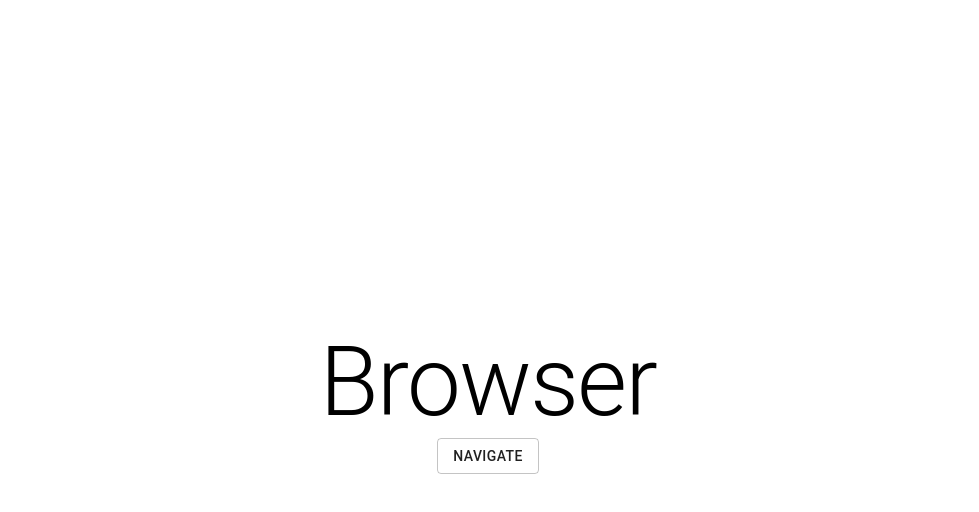
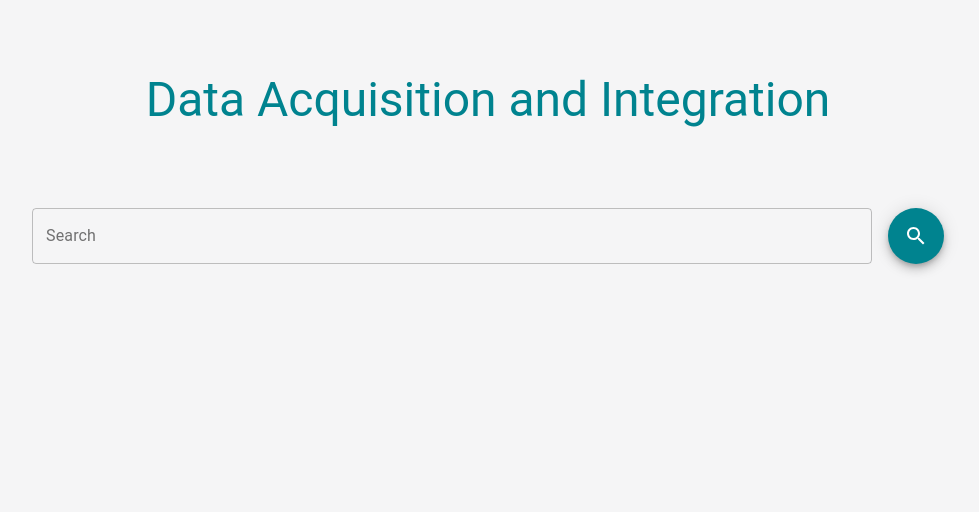
Before and after one commit to DauteRR/BrowserClient, a React (Create React App) app: page / in a window 1280 px wide. Shown: the top 512 px of the page, without its empty margins (152-1131 px from the left). Built offline with nearby package versions, Linux system fonts and the light colour scheme.

Commit message:
Feat: Main layout

```diff
--- a/package.json
+++ b/package.json
@@ -12,10 +12,13 @@
     "@types/node": "^12.0.0",
     "@types/react": "^16.9.0",
     "@types/react-dom": "^16.9.0",
+    "@types/yup": "^0.26.29",
+    "formik": "^2.1.3",
     "react": "^16.12.0",
     "react-dom": "^16.12.0",
     "react-scripts": "3.3.0",
-    "typescript": "~3.7.2"
+    "typescript": "~3.7.2",
+    "yup": "^0.28.1"
   },
   "scripts": {
     "start": "react-scripts start",
--- a/src/Components/App/index.tsx
+++ b/src/Components/App/index.tsx
@@ -1,6 +1,14 @@
 import React from 'react';
 import { makeStyles, createStyles, Theme } from '@material-ui/core/styles';
-import { Typography, Button } from '@material-ui/core';
+import { createMuiTheme, ThemeProvider } from '@material-ui/core';
+import Header from '../Header';
+
+const theme = createMuiTheme({
+  palette: {
+    primary: { main: '#00838f', light: '#4fb3bf', dark: '#005662' },
+    secondary: { main: '#80deea', light: '#b2ffff', dark: '#4bacb8' }
+  }
+});
 
 const useStyles = makeStyles((theme: Theme) =>
   createStyles({
@@ -10,19 +18,27 @@ const useStyles = makeStyles((theme: Theme) =>
       display: 'flex',
       flexDirection: 'column',
       alignItems: 'center',
-      justifyContent: 'center'
+      backgroundColor: '#f5f5f6'
     }
   })
 );
 
 const App: React.FC = () => {
   const classes = useStyles();
+
   return (
     <div className={classes.app}>
-      <Typography variant='h1'>Browser</Typography>
-      <Button variant='outlined'>Navigate</Button>
+      <Header />
     </div>
   );
 };
 
-export default App;
+const WrappedApp: React.FC = () => {
+  return (
+    <ThemeProvider theme={theme}>
+      <App />
+    </ThemeProvider>
+  );
+};
+
+export default WrappedApp;
--- /dev/null
+++ b/src/Components/Form/SearchForm.schema.ts
@@ -0,0 +1,9 @@
+import * as yup from 'yup';
+
+export interface ISearchForm {
+  text: string;
+}
+
+export const searchFormSchema = yup.object().shape<ISearchForm>({
+  text: yup.string()
+});
--- /dev/null
+++ b/src/Components/Form/index.tsx
@@ -0,0 +1,76 @@
+import React, { useCallback } from 'react';
+import { makeStyles, createStyles, Theme } from '@material-ui/core/styles';
+import { TextField, Container, Paper, Fab } from '@material-ui/core';
+import Icon from '@material-ui/icons/Search';
+import { useFormik } from 'formik';
+import { searchFormSchema } from './SearchForm.schema';
+
+const useStyles = makeStyles((theme: Theme) =>
+  createStyles({
+    form: {
+      margin: 'auto',
+      display: 'flex',
+      justifyContent: 'center'
+    },
+    separator: {
+      padding: theme.spacing(1),
+      width: '0px',
+      [theme.breakpoints.down('sm')]: {
+        padding: theme.spacing(0.5)
+      }
+    },
+    textField: {
+      flexGrow: 1
+    }
+  })
+);
+
+const Form: React.FC = () => {
+  const classes = useStyles();
+
+  const onClickCallback = useCallback(text => {
+    const url = 'http://localhost:3001/search';
+    const options = {
+      method: 'POST',
+      headers: {
+        Accept: 'application/json',
+        'Content-Type': 'application/json'
+      },
+      body: JSON.stringify({ text })
+    };
+
+    return fetch(url, options);
+  }, []);
+
+  const { handleSubmit, handleChange } = useFormik({
+    initialValues: {
+      text: ''
+    },
+    validationSchema: searchFormSchema,
+    async onSubmit(values) {
+      const response = await onClickCallback(values.text);
+
+      const returned = await response.json();
+
+      console.log(returned);
+    }
+  });
+
+  return (
+    <form className={classes.form} onSubmit={handleSubmit}>
+      <TextField
+        className={classes.textField}
+        name='text'
+        label='Search'
+        variant='outlined'
+        onChange={handleChange}
+      />
+      <Container className={classes.separator} />
+      <Fab variant='round' size='large' color='primary'>
+        <Icon />
+      </Fab>
+    </form>
+  );
+};
+
+export default Form;
--- /dev/null
+++ b/src/Components/Header/index.tsx
@@ -0,0 +1,58 @@
+import React from 'react';
+import { makeStyles, createStyles, Theme } from '@material-ui/core/styles';
+import { Container, Paper, Typography, useTheme, useMediaQuery } from '@material-ui/core';
+import Form from '../Form';
+
+const useStyles = makeStyles((theme: Theme) =>
+  createStyles({
+    container: {
+      margin: theme.spacing(5),
+      display: 'flex',
+      flexDirection: 'column',
+      alignItems: 'center',
+      [theme.breakpoints.down('sm')]: {
+        margin: theme.spacing(2)
+      }
+    },
+    title: {
+      textAlign: 'center',
+      width: 'fit-content',
+      display: 'flex',
+      justifyContent: 'center',
+      color: theme.palette.primary.main,
+      padding: theme.spacing(4) + 'px ' + theme.spacing(2) + 'px',
+      marginBottom: theme.spacing(2),
+      [theme.breakpoints.down('sm')]: {
+        marginBottom: theme.spacing(1),
+        padding: theme.spacing(1) + 'px ' + theme.spacing(1) + 'px'
+      }
+    },
+    form: {
+      padding: theme.spacing(4) + 'px 0px',
+      width: '100%',
+      [theme.breakpoints.down('sm')]: {
+        padding: theme.spacing(1) + 'px ' + theme.spacing(1) + 'px'
+      }
+    }
+  })
+);
+
+const Header: React.FC = () => {
+  const classes = useStyles();
+
+  const theme = useTheme();
+  const matches = useMediaQuery(theme.breakpoints.down('sm'));
+
+  return (
+    <Container className={classes.container} maxWidth='md'>
+      <Container className={classes.title}>
+        <Typography variant={matches ? 'h4' : 'h3'}>Data Acquisition and Integration</Typography>
+      </Container>
+      <Container className={classes.form}>
+        <Form />
+      </Container>
+    </Container>
+  );
+};
+
+export default Header;
```
Also changed, not shown: 1 other file (tests, documents, lock files or other folders).
